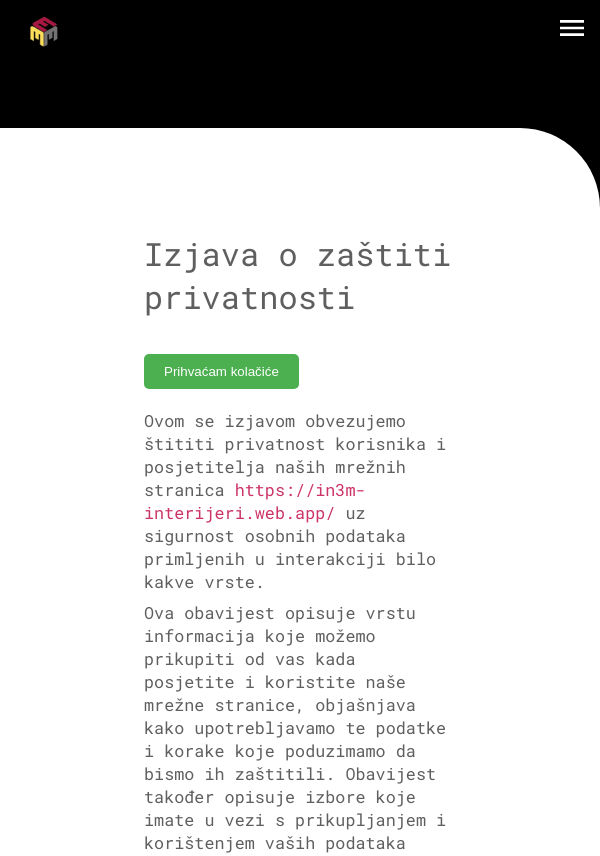
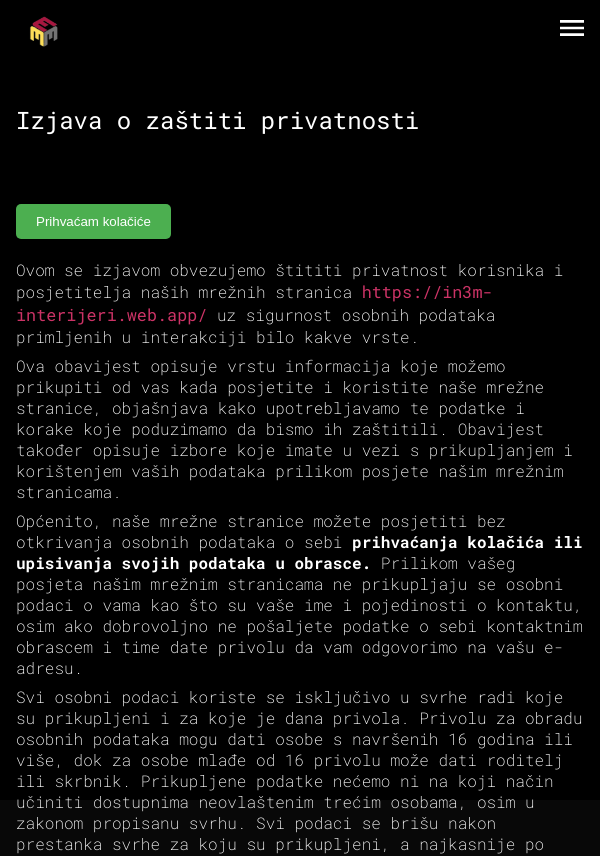
Before and after one commit to AlenZguric/in-3minterijeri, a React (Create React App) app: page /politika-privatnosti in a window 600 px wide. Shown: the top 856 px of the page. Built offline with nearby package versions, Linux system fonts and the light colour scheme; a web font is replaced by a local one.

Commit message:
"Updated ContactForm.css and ContactForm.css.map files with new media query styles for max-width 480px and minor adjustments to existing styles."

```diff
--- a/src/styles/components/WhyChooseUs.css
+++ b/src/styles/components/WhyChooseUs.css
@@ -82,6 +82,7 @@
     flex-direction: column;
     width: 100%;
     min-height: 100vh;
+    align-items: center;
   }
   .why-choose-us .title h2 {
     font-size: clamp(2rem, 1rem + 1vw, 3rem);
--- a/src/styles/components/WhyChooseUs.scss
+++ b/src/styles/components/WhyChooseUs.scss
@@ -94,6 +94,8 @@
     flex-direction: column;
     width: 100%;
    min-height: 100vh;
+   align-items: center;
+
     .title{
       h2{
         @include fluid-font(2rem,3rem);
--- a/src/styles/pages/PrivacyPolicyPage.css
+++ b/src/styles/pages/PrivacyPolicyPage.css
@@ -64,4 +64,71 @@
 }
 .privacy-Policy-Page .main-privacy-Policy-Page .main-privacy-Policy-Page-title ul li a:hover {
   color: rgb(95, 95, 95);
+}
+
+@media (max-width: 480px) {
+  .privacy-Policy-Page {
+    display: flex;
+    flex-direction: column;
+  }
+  .privacy-Policy-Page .main-privacy-Policy-Page {
+    display: flex;
+    flex-direction: column;
+    padding-left: 1rem;
+    padding-right: 0.5rem;
+    margin-top: auto;
+    border-radius: 0;
+    width: 100%;
+    background-color: rgba(0, 0, 0, 0.486);
+  }
+  .privacy-Policy-Page .main-privacy-Policy-Page .main-privacy-Policy-Page-title {
+    display: flex;
+    flex-direction: column;
+    width: 100%;
+    margin: 0;
+    margin-top: 6rem;
+  }
+  .privacy-Policy-Page .main-privacy-Policy-Page .main-privacy-Policy-Page-title h2 {
+    font-size: 1.5rem;
+    color: white;
+    margin-bottom: 3rem;
+  }
+  .privacy-Policy-Page .main-privacy-Policy-Page .main-privacy-Policy-Page-title p, .privacy-Policy-Page .main-privacy-Policy-Page .main-privacy-Policy-Page-title ul > li {
+    font-size: 1rem;
+    color: white;
+    font-weight: 200;
+  }
+}
+@media (min-width: 481px) and (max-width: 767px) {
+  .privacy-Policy-Page {
+    display: flex;
+    flex-direction: column;
+  }
+  .privacy-Policy-Page .main-privacy-Policy-Page {
+    display: flex;
+    flex-direction: column;
+    padding-left: 1rem;
+    padding-right: 1rem;
+    margin-top: auto;
+    border-radius: 0;
+    width: 100%;
+    background-color: rgba(0, 0, 0, 0.486);
+  }
+  .privacy-Policy-Page .main-privacy-Policy-Page .main-privacy-Policy-Page-title {
+    display: flex;
+    flex-direction: column;
+    width: 100%;
+    margin: 0;
+    margin-top: 6rem;
+  }
+  .privacy-Policy-Page .main-privacy-Policy-Page .main-privacy-Policy-Page-title h2 {
+    font-size: 1.5rem;
+    color: white;
+    margin-bottom: 3rem;
+  }
+  .privacy-Policy-Page .main-privacy-Policy-Page .main-privacy-Policy-Page-title p, .privacy-Policy-Page .main-privacy-Policy-Page .main-privacy-Policy-Page-title ul > li {
+    font-size: 1rem;
+    color: white;
+    font-weight: 200;
+  }
 }/*# sourceMappingURL=PrivacyPolicyPage.css.map */
--- a/src/styles/pages/PrivacyPolicyPage.scss
+++ b/src/styles/pages/PrivacyPolicyPage.scss
@@ -68,3 +68,80 @@
     }
   }
 }
+// Small mobile (max-width: 480px)
+
+@media (max-width: 480px) {
+.privacy-Policy-Page{
+  display: flex;
+  flex-direction: column;
+  .main-privacy-Policy-Page{
+    display: flex;
+    flex-direction: column;
+    padding-left: 1rem;
+    padding-right: .5rem;
+    margin-top:auto;
+    border-radius: 0;
+    width: 100%;
+    background-color: rgba(0, 0, 0, 0.486);
+    .main-privacy-Policy-Page-title{
+      display: flex;
+      flex-direction: column;
+      width: 100%;
+      margin: 0;
+      margin-top: 6rem;
+      h2{
+        font-size: 1.5rem;
+        color: white;
+        margin-bottom: 3rem;
+      }
+      p, ul> li{
+        font-size: 1rem;
+        color: white;
+        font-weight: 200;
+      }
+
+    }
+  }
+}
+}
+
+  // Midle mobile (481px - 767px)
+
+  @media (min-width: 481px) and (max-width: 767px) {
+    .privacy-Policy-Page{
+      display: flex;
+      flex-direction: column;
+      .main-privacy-Policy-Page{
+        display: flex;
+        flex-direction: column;
+        padding-left: 1rem;
+        padding-right: 1rem;
+        margin-top:auto;
+        border-radius: 0;
+        width: 100%;
+        background-color: rgba(0, 0, 0, 0.486);
+        .main-privacy-Policy-Page-title{
+          display: flex;
+          flex-direction: column;
+          width: 100%;
+          margin: 0;
+          margin-top: 6rem;
+          h2{
+            font-size: 1.5rem;
+            color: white;
+            margin-bottom: 3rem;
+          }
+          p, ul> li{
+            font-size: 1rem;
+            color: white;
+            font-weight: 200;
+          }
+
+        }
+      }
+    }
+  }
+  //Tablet
+  @media (min-width: 768px) and (max-width: 991px) {
+
+  }
```
Also changed, not shown: 2 other files (tests, documents, lock files or other folders).
